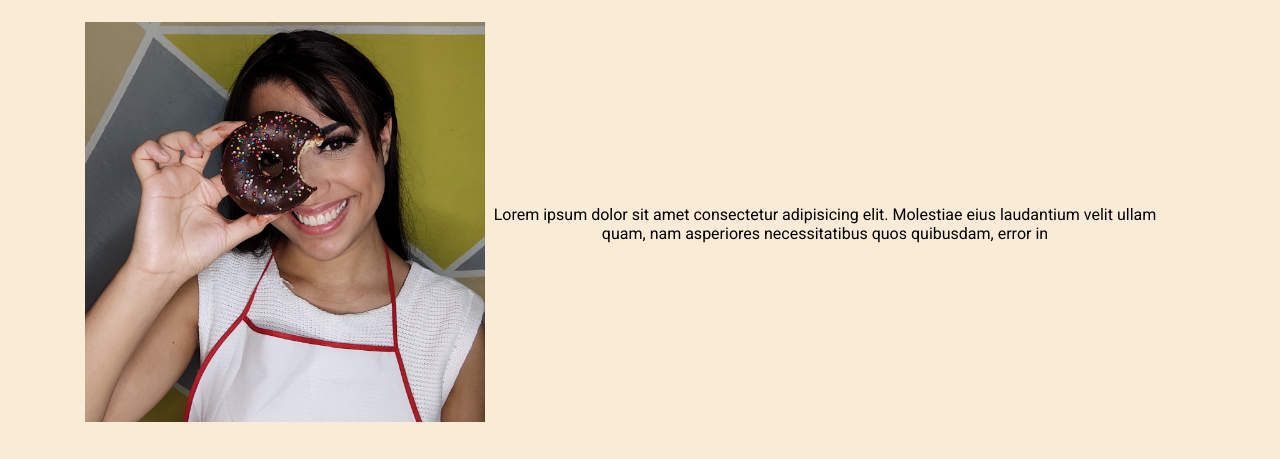
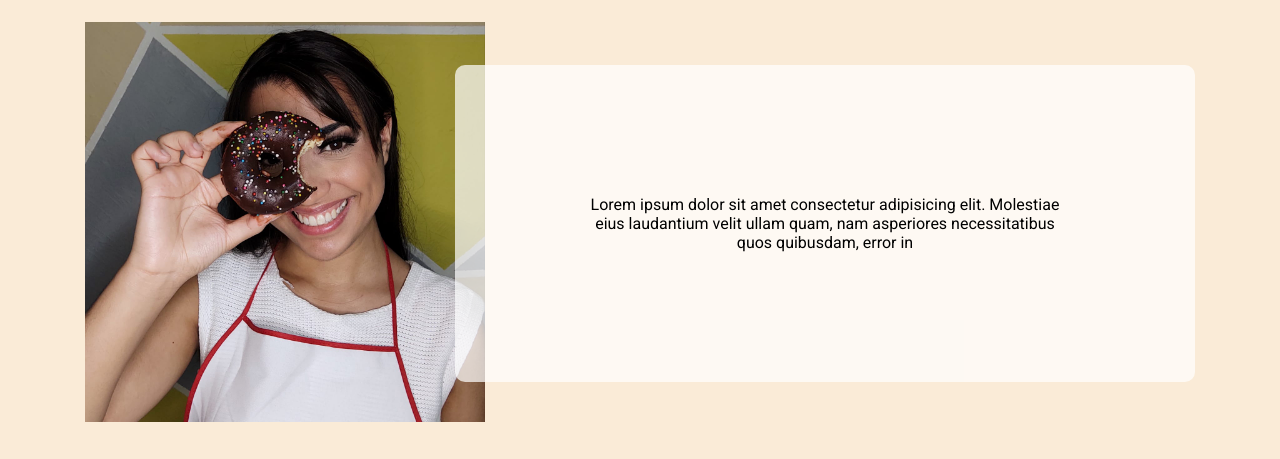
Before and after one commit to vsobastos/estudo, a plain HTML site: page index.html in a window 1280 px wide. Shown: the part 188-647 px from the top of the page. Drawn offline with nearby package versions, Linux system fonts and the light colour scheme.

Commit message:
text fist config

```diff
--- a/assets/css/style.css
+++ b/assets/css/style.css
@@ -113,10 +113,15 @@ p.sobre {
 
 .col-l-4{
     width: 33.3333333333%;
+
 }
 
 .col-l-8{
-    width: 66.66666%
+    width: 66.66666%;
+    text-align: center;
+    border-radius: 10px;
+    padding: 100px;
+    background-color: rgba(255, 255, 255, 0.7);
 }
 
 .products {
@@ -129,6 +134,7 @@ p.sobre {
     width: 400px;
     height: 400px;
     object-fit: cover;
+
 }
 
 
```
